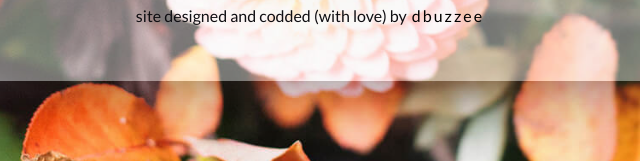
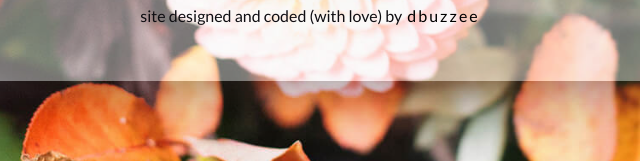
Before and after one commit to dbuzzee/poppyFlowerWorksWebsite, a plain HTML site: page index.html in a window 1280 px wide. Shown: the part 11044-11205 px from the top of the page, 329-969 px from the left. Drawn offline with Linux system fonts and the light colour scheme; files whose address does not match are found by name.

Commit message:
Update index.html

```diff
--- a/index.html
+++ b/index.html
@@ -420,7 +420,7 @@
                 <a href="http://instagram.com/poppyflowerworks" target="_blank"><img src="./asstets/images/instagram.png" alt="" class="footer-link-items"></a>
             </div>
             <p class="footer-text">Website Images by &revery</p>
-            <p class="footer-text">site designed and codded (with love) by <a href="http://dbuzzee.com" target="_blank">dbuzzee</a></p>
+            <p class="footer-text">site designed and coded (with love) by <a href="http://dbuzzee.com" target="_blank">dbuzzee</a></p>
         </div>
 
     </footer>
```
